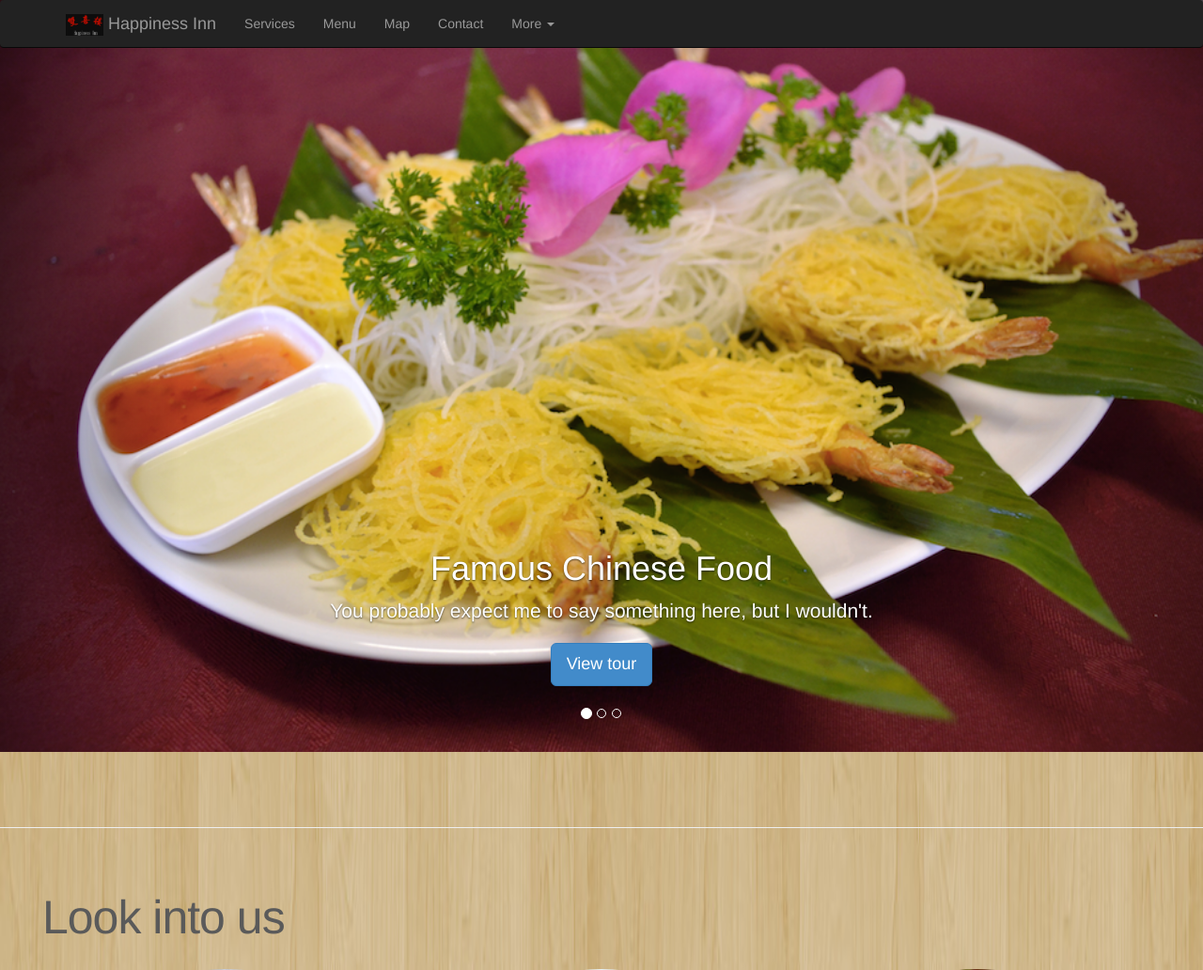
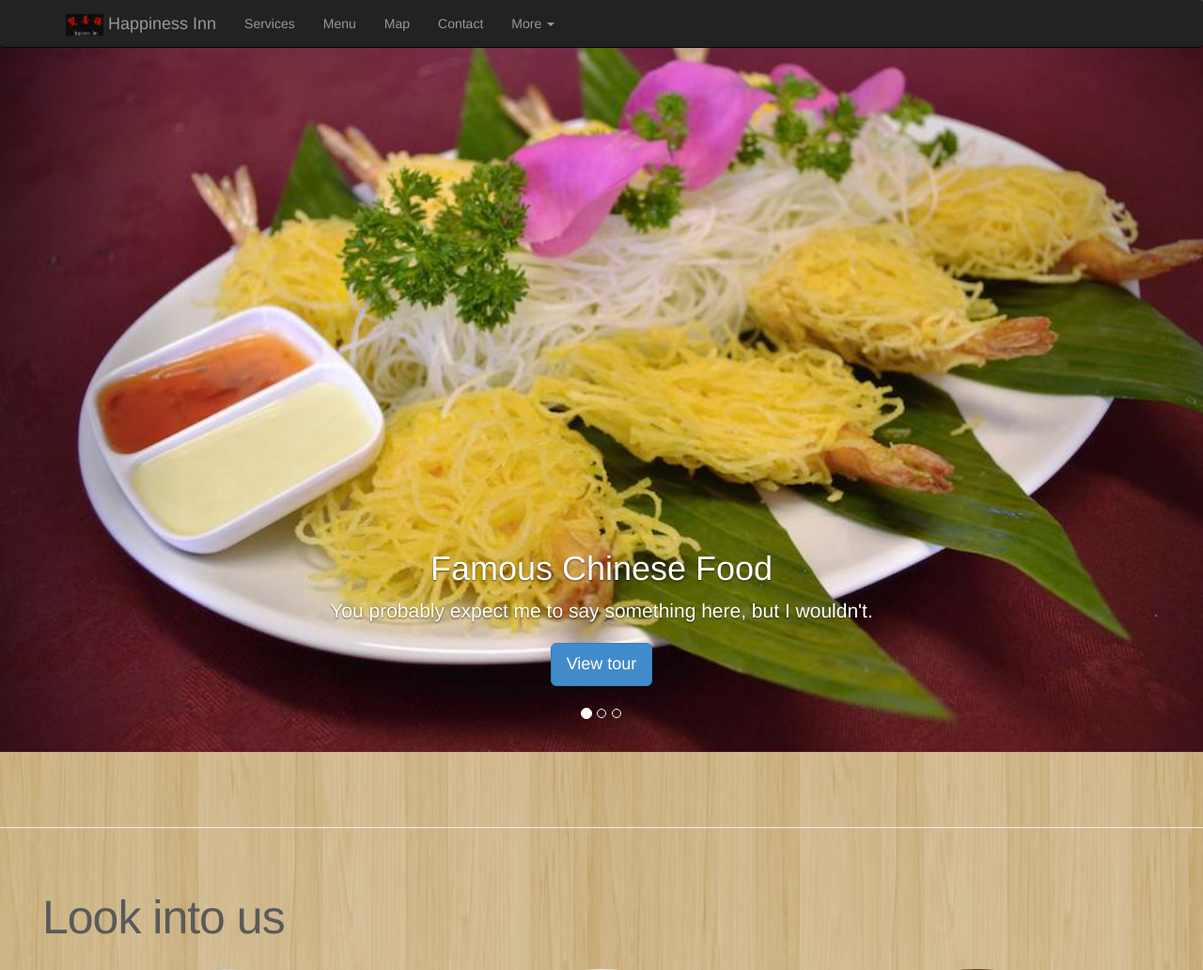
Before and after one commit to wonderwoman06/restaurant, a PHP site: page / in a window 1280 px wide. Shown: the top 1032 px of the page at 94% size. Run offline with PHP 8.4, Linux system fonts and the light colour scheme; some libraries are stand-ins or nearby versions.

Commit message:
compress images

```diff
--- a/css/style.css
+++ b/css/style.css
@@ -77,7 +77,7 @@ html, body {
 	background-size:cover;
 }
 .carousel .carousel-inner .bg1 {
-	background-image:url(../img/slide1.png);
+	background-image:url(../img/slide1.jpg);
 	background-position: center top;
 }
 .carousel .carousel-inner .bg2 {
```
Also changed, not shown: img/Signiture.jpg, img/cold.jpg, img/disserts.jpg, img/food.png (deleted), img/food1.jpg (deleted), img/food3.jpg (deleted), img/food4.png (deleted), img/slide1.jpg (added), 9 other files.
